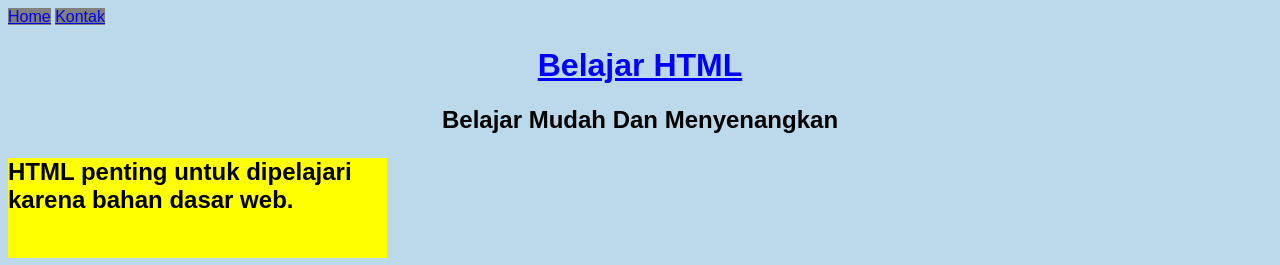
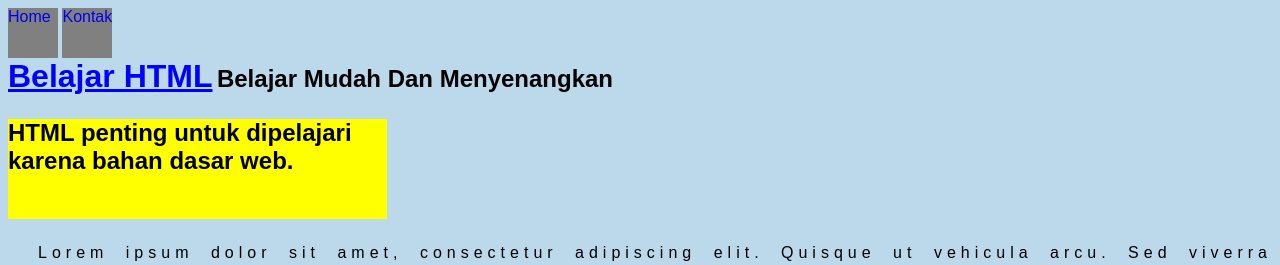
Before and after one commit to lyfewithcode/css-web-intro, a plain HTML site: page index.html in a window 1280 px wide. Shown: the top 265 px of the page. Drawn offline with Linux system fonts and the light colour scheme.

Commit message:
Display inline, block, & inline block

```diff
--- a/style.css
+++ b/style.css
@@ -12,11 +12,13 @@ h1 {
     color: blue;
     text-align: center;
     text-decoration: underline;
+    display: inline;
 }
 
 h2 {
     text-align: center;
     text-transform: capitalize;
+    display: inline;
 }
 
 #text-pendek {
@@ -37,6 +39,12 @@ h2 {
     word-spacing: 5px;
 }
 
+.menu-item {
+    height: 50px;
+    width: 50px;
+    display: inline-block;
+    text-decoration: none;
+}
 
 /* kondisi normal */
 .menu-item:link {
```
